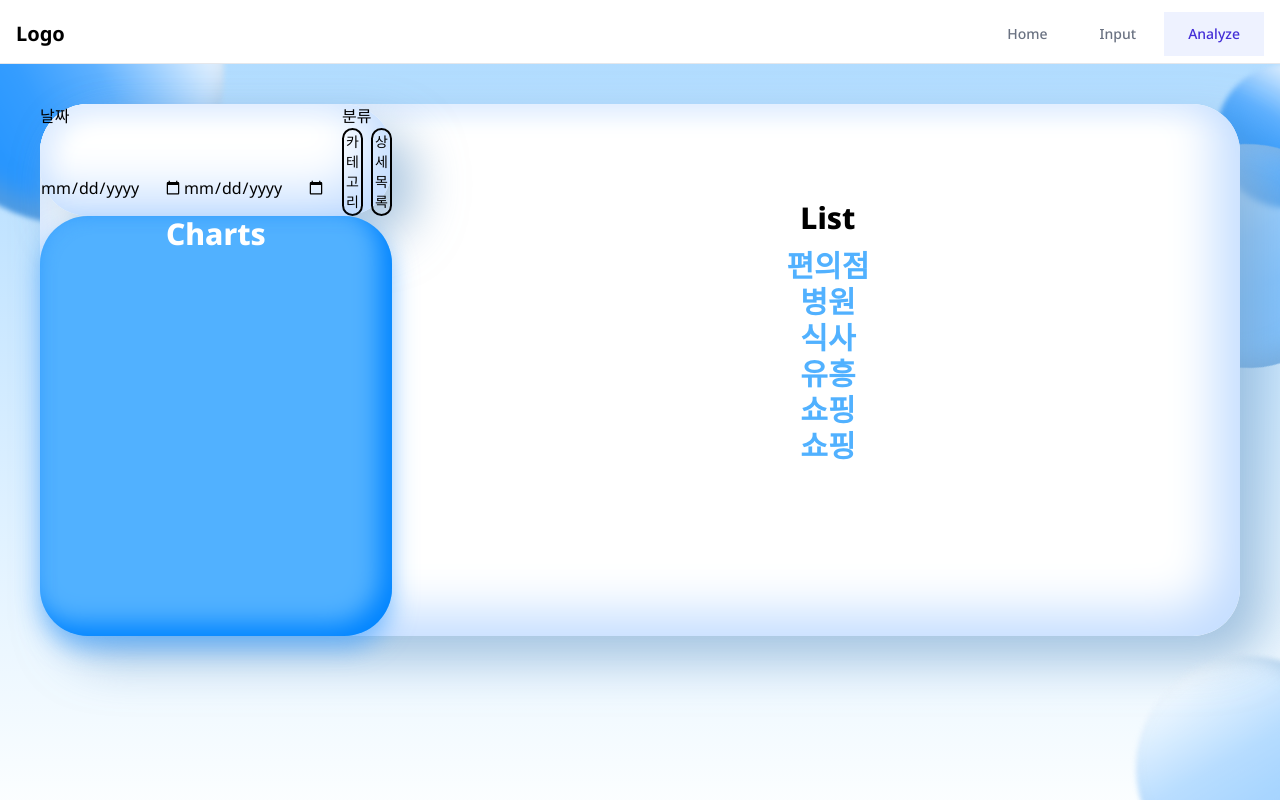
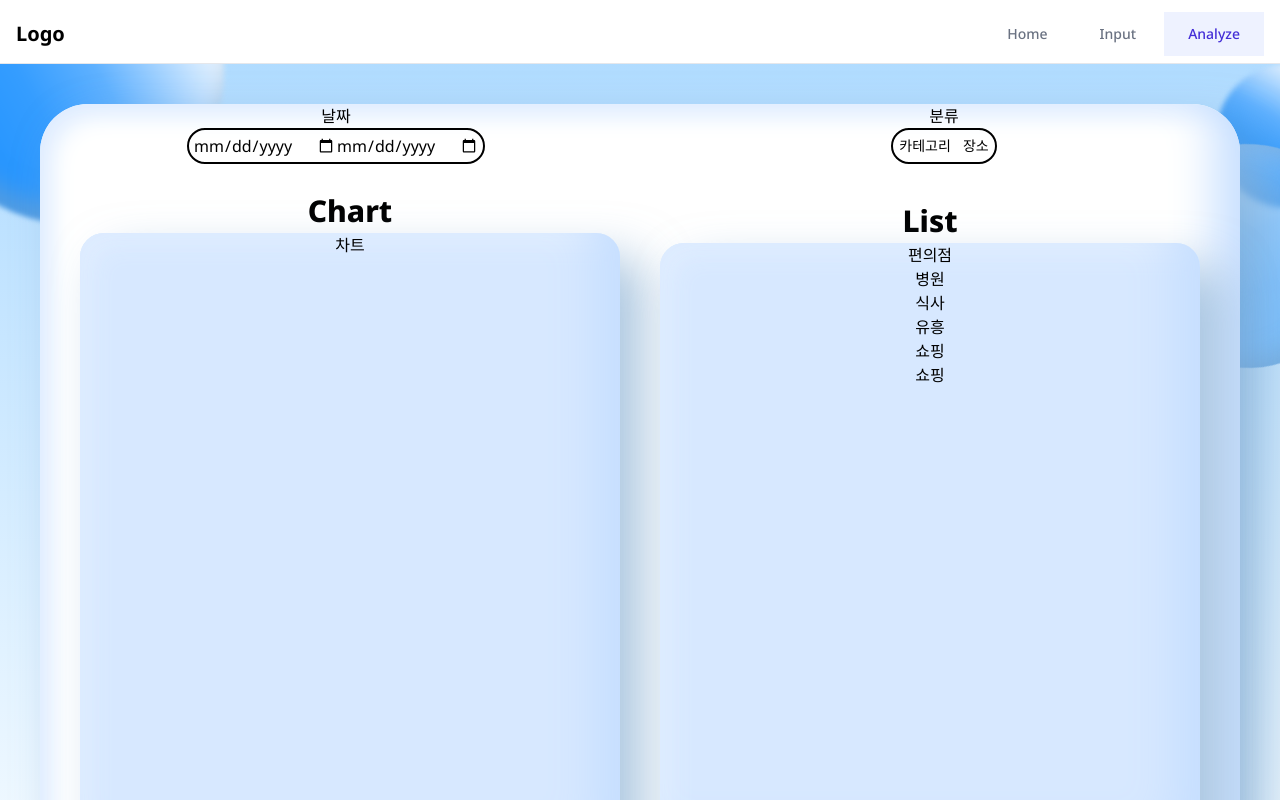
Before and after one commit to oding01/Expense-Tracker, a React (Vite) app: page /analyze in a window 1280 px wide. Shown: the top 800 px of the page. Built offline with nearby package versions, Linux system fonts and the light colour scheme.

Commit message:
feat: :art: Design: 2차 디자인 완료
버튼, 데이트 피커 안넣어서 정확하게 나누지는 않았음, 나중에 자세하게 해도 될듯!

```diff
--- a/src/components/Analyze/AnalyzeCharts.tsx
+++ b/src/components/Analyze/AnalyzeCharts.tsx
@@ -11,10 +11,12 @@ export const AnalyzeCharts = ({
 	consumptionData: analyzeDataType[]
 }) => {
 	return (
-		<div className='relative flex-1 min-w-auto tablet:min-w-[320px] w-full bg-[#51b1ff] rounded-[3rem] shadow-blue-box'>
-			<div className='flex flex-col w-full h-full items-center justify-center font-extrabold text-white text-3xl tracking-[0] leading-normal]'>
-				<div>Charts</div>
-				<div className='min-h-96'></div>
+		<div className='flex flex-col w-full items-center flex-1'>
+			<div className='flex-1 font-extrabold text-black text-3xl tracking-[0] leading-normal'>
+				Chart
+			</div>
+			<div className='flex-initial flex flex-col items-center bg-[#D7E8FF] rounded-[1.5rem] w-full mx-20 mb-[3rem] shadow-white-box'>
+				<div className='min-h-[640px]'>차트</div>
 			</div>
 		</div>
 	)
--- a/src/components/Analyze/AnalyzeContainer.tsx
+++ b/src/components/Analyze/AnalyzeContainer.tsx
@@ -5,12 +5,12 @@ import { consumptionData } from '@/Mock/Mock'
 
 export const AnalyzeContainer = () => {
 	return (
-		<div className='flex flex-col tablet:flex-row items-start gap-6 relative m-10 min-w-auto tablet:min-w-[320px] bg-white rounded-[3rem] shadow-white-box'>
-			<div className='flex flex-col flex-1'>
-				<AnalyzeChoice />
+		<div className='relative flex flex-col gap-6 m-10 min-w-auto tablet:min-w-[320px] tablet:flex-col bg-white rounded-[3rem] shadow-white-box'>
+			<AnalyzeChoice />
+			<div className='flex flex-1 flex-col tablet:flex-row w-full justify-center items-center px-10 gap-10'>
 				<AnalyzeCharts consumptionData={consumptionData} />
+				<AnalyzeList consumptionData={consumptionData} />
 			</div>
-			<AnalyzeList consumptionData={consumptionData} />
 		</div>
 	)
 }
--- a/src/components/Analyze/AnalyzeList.tsx
+++ b/src/components/Analyze/AnalyzeList.tsx
@@ -11,13 +11,17 @@ export const AnalyzeList = ({
 	consumptionData: analyzeDataType[]
 }) => {
 	return (
-		<div className='flex flex-col w-full h-full tablet:mt-[6rem] items-center justify-center font-extrabold text-white text-3xl tracking-[0] leading-normal]'>
-			<div className='text-black mb-3'>List</div>
-			{consumptionData.map((data) => (
-				<>
-					<div className='flex-initial text-[#51b1ff]'>{data.category}</div>
-				</>
-			))}
+		<div className='flex flex-1 flex-col w-full items-center'>
+			<div className='flex-1 font-extrabold text-black text-3xl tracking-[0] leading-normal'>
+				List
+			</div>
+			<ul className='flex-initial flex flex-col items-center bg-[#D7E8FF] rounded-[1.5rem] w-full min-h-[620px] mb-[3rem] shadow-white-box'>
+				{consumptionData.map((data) => (
+					<>
+						<li className='flex-initial text-black'>{data.category}</li>
+					</>
+				))}
+			</ul>
 		</div>
 	)
 }
--- a/src/components/Analyze/AnayzeChoice.tsx
+++ b/src/components/Analyze/AnayzeChoice.tsx
@@ -1,27 +1,27 @@
 export const AnalyzeChoice = () => {
 	return (
-		<div className='relative flex-1 min-w-auto tablet:min-w-[320px] w-full bg-white rounded-[3rem] shadow-white-box'>
-			<div className='flex-initial flex gap-4 justify-center'>
-				<div className='flex-initial flex flex-col justify-center text-'>
+		<div className='flex flex-initial tablet:flex-row gap-4 justify-start w-full'>
+			<div className='flex-1 flex flex-col justify-center items-center min-w-[15rem] w-full'>
 				<label className='flex-1' htmlFor='날짜'>
 					날짜
 				</label>
-					<div className='flex flex-col tablet:flex-row flex-1'>
+				<div className='flex flex-col tablet:flex-row flex-1 border-2 p-1 rounded-3xl'>
 					{/* datepicker 사용 예정 */}
 					<input type='date' />
 					<input type='date' />
 				</div>
 			</div>
-				<div className='text-center'>
+			<div className='flex flex-col flex-1 items-center text-center min-w-[15rem]'>
+				<label className='flex-1' htmlFor='날짜'>
 					분류
-					<div className='flex gap-2 justify-center'>
-						<button className='flex-initial border-2 rounded-2xl p-0.5 text-sm'>
+				</label>
+				<div className='flex gap-2 justify-center border-2 p-1 rounded-3xl'>
+					<button className='flex-initial rounded-2xl p-0.5 text-sm'>
 						카테고리
 					</button>
-						<button className='flex-initial border-2 rounded-2xl p-0.5 text-sm'>
-							상세 목록
+					<button className='flex-initial rounded-2xl p-0.5 text-sm'>
+						장소
 					</button>
-					</div>
 				</div>
 			</div>
 		</div>
```
Lines whose indentation alone changed are shown as unchanged.
